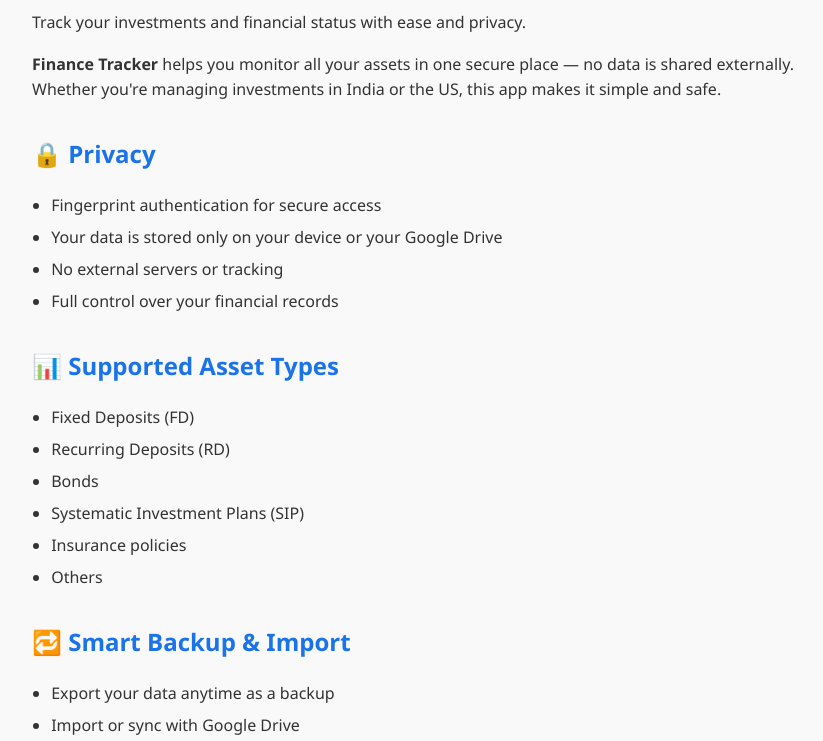
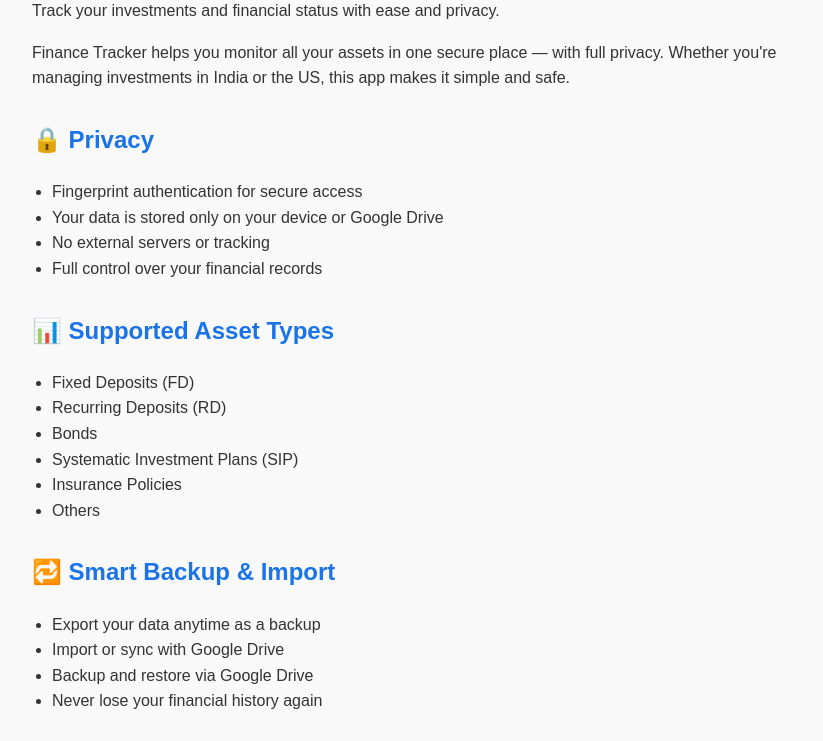
Before and after one commit to gktwinapps/privacy-policy, a plain HTML site: page home.html in a window 1280 px wide. Shown: the part 116-857 px from the top of the page, without its empty margins (208-1031 px from the left). Drawn offline with Linux system fonts and the light colour scheme.

Commit message:
Update home.html

```diff
--- a/home.html
+++ b/home.html
@@ -1,15 +1,16 @@
 <!DOCTYPE html>
 <html lang="en">
 <head>
-  <meta charset="UTF-8">
+  <meta charset="UTF-8" />
+  <meta name="viewport" content="width=device-width, initial-scale=1.0" />
   <title>Finance Tracker</title>
   <style>
     body {
-      font-family: "Segoe UI", sans-serif;
-      line-height: 1.6;
+      font-family: Arial, sans-serif;
       max-width: 800px;
       margin: auto;
-      padding: 2rem;
+      padding: 20px;
+      line-height: 1.6;
       background-color: #f9f9f9;
       color: #333;
     }
@@ -17,13 +18,10 @@
       color: #1a73e8;
     }
     ul {
-      padding-left: 1.2rem;
-    }
-    li {
-      margin-bottom: 0.4rem;
+      padding-left: 20px;
     }
     .section {
-      margin-bottom: 2rem;
+      margin-bottom: 30px;
     }
   </style>
 </head>
@@ -33,8 +31,9 @@
 
   <div class="section">
     <p>
-      <strong>Finance Tracker</strong> helps you monitor all your assets in one secure place — no data is shared externally.
-      Whether you're managing investments in India or the US, this app makes it simple and safe.
+      Finance Tracker helps you monitor all your assets in one secure place —
+      with full privacy. Whether you're managing investments in India or the US,
+      this app makes it simple and safe.
     </p>
   </div>
 
@@ -42,7 +41,7 @@
     <h2>🔒 Privacy</h2>
     <ul>
       <li>Fingerprint authentication for secure access</li>
-      <li>Your data is stored only on your device or your Google Drive</li>
+      <li>Your data is stored only on your device or Google Drive</li>
       <li>No external servers or tracking</li>
       <li>Full control over your financial records</li>
     </ul>
@@ -55,7 +54,7 @@
       <li>Recurring Deposits (RD)</li>
       <li>Bonds</li>
       <li>Systematic Investment Plans (SIP)</li>
-      <li>Insurance policies</li>
+      <li>Insurance Policies</li>
       <li>Others</li>
     </ul>
   </div>
@@ -74,7 +73,7 @@
     <h2>🎯 Ideal Allocation & Tracking</h2>
     <ul>
       <li>Define your ideal asset allocation</li>
-      <li>See your actual vs target portfolio distribution</li>
+      <li>View your actual vs. target portfolio distribution</li>
       <li>Easily rebalance and plan your financial goals</li>
     </ul>
   </div>
```
